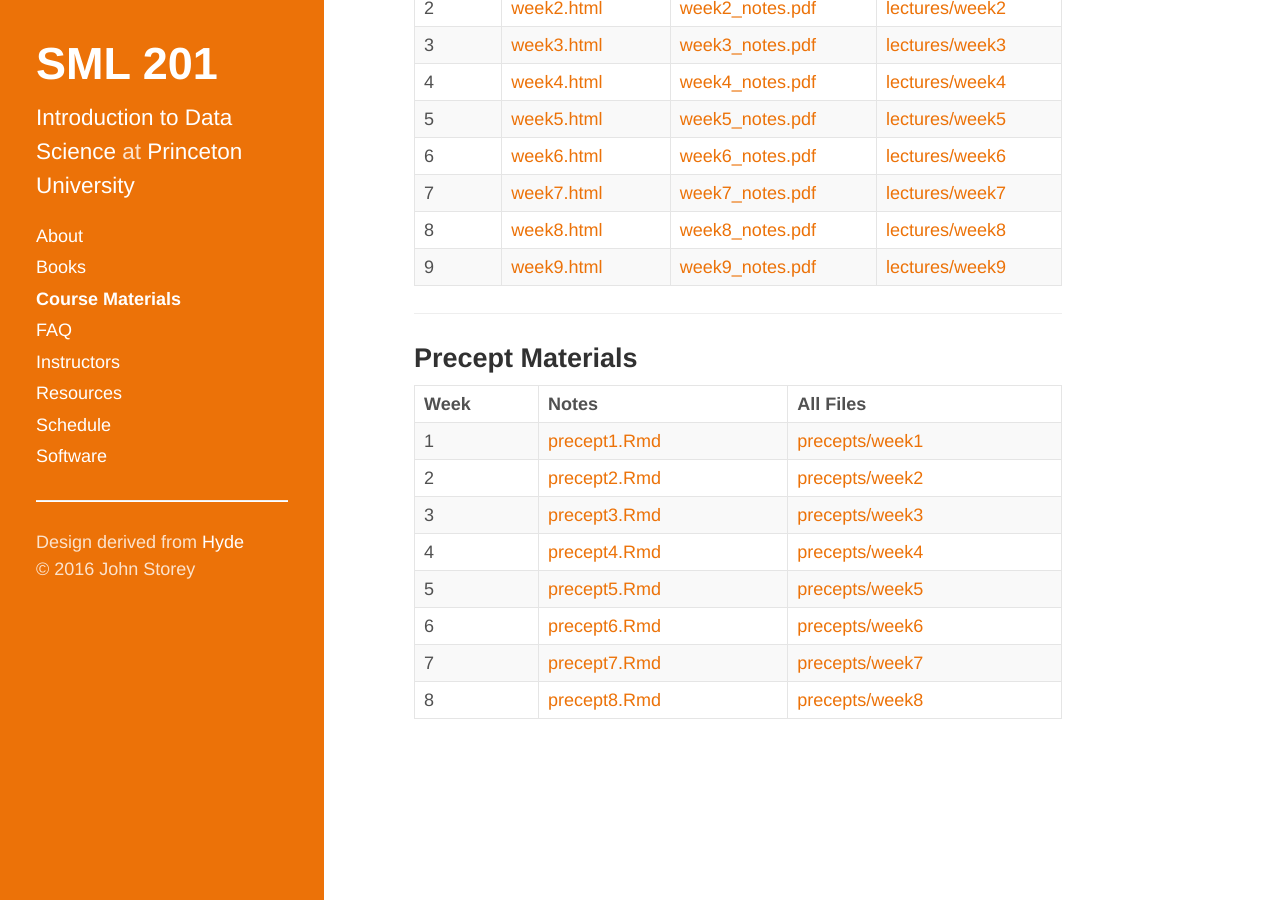
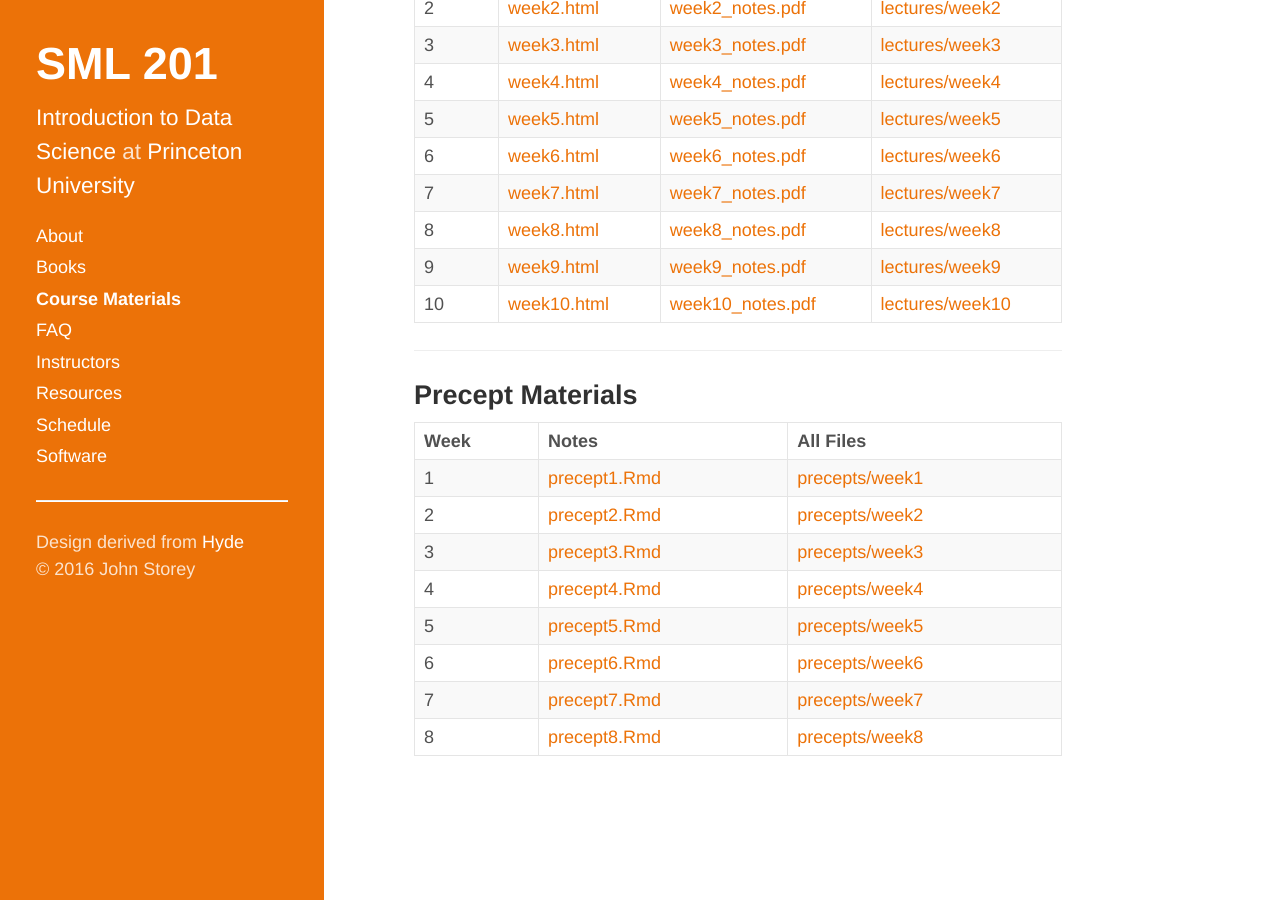
Before and after one commit to SML201/sml201.github.io, a Jekyll site: the page built from course_materials.md, in a window 1280 px wide and 900 px high, scrolled down 840 px. Built offline with Jekyll 4.4.1, drawn with Linux system fonts in a browser that asks for light colours.

Commit message:
Links to week 10 lecture materials.

```diff
--- a/course_materials.md
+++ b/course_materials.md
@@ -45,6 +45,7 @@
 7 | [week7.html](http://sml201.github.io/lectures/week7/week7.html) | [week7_notes.pdf](http://sml201.github.io/lectures/week7/week7_notes.pdf) | [lectures/week7](https://github.com/SML201/lectures/tree/master/week7)
 8 | [week8.html](http://sml201.github.io/lectures/week8/week8.html) | [week8_notes.pdf](http://sml201.github.io/lectures/week8/week8_notes.pdf) | [lectures/week8](https://github.com/SML201/lectures/tree/master/week8)
 9 | [week9.html](http://sml201.github.io/lectures/week9/week9.html) | [week9_notes.pdf](http://sml201.github.io/lectures/week9/week9_notes.pdf) | [lectures/week9](https://github.com/SML201/lectures/tree/master/week9)
+10 | [week10.html](http://sml201.github.io/lectures/week10/week10.html) | [week10_notes.pdf](http://sml201.github.io/lectures/week10/week10_notes.pdf) | [lectures/week10](https://github.com/SML201/lectures/tree/master/week10)
 
 ----
 
```
